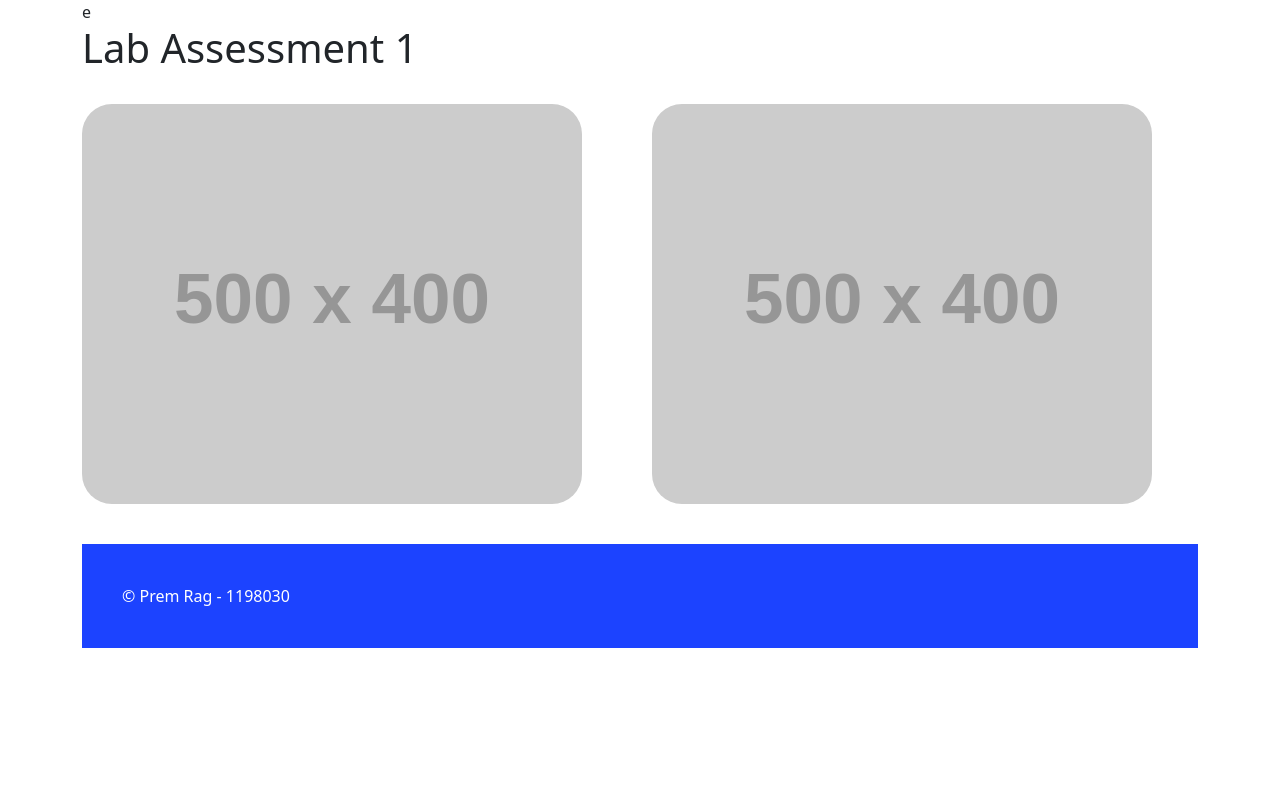
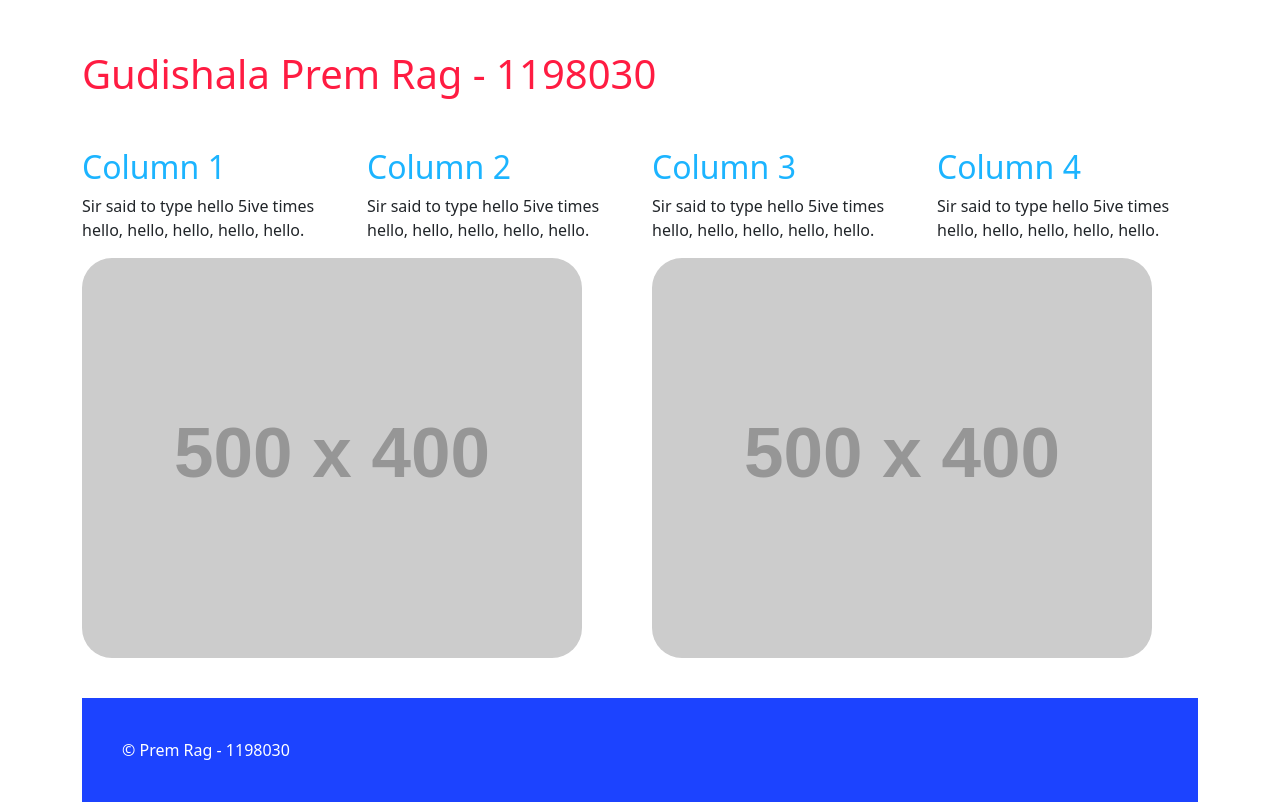
Before and after one commit to PremRag/Comp-6062-Lab-Assessment-1, a plain HTML site: page index.html in a window 1280 px wide. Drawn offline with nearby package versions, Linux system fonts and the light colour scheme; placeholder pictures from the web are drawn by us.

Commit message:
java final update

```diff
--- a/index.html
+++ b/index.html
@@ -1,4 +1,4 @@
-e <!DOCTYPE html>
+<!DOCTYPE html>
 <html>
 <head>
     <title>1198030</title>
@@ -11,19 +11,22 @@ e <!DOCTYPE html>
     </header>
     <main>
         <div class="row">
-            <div class="col-md-3">
-                <h2 class="headingSecondary"></h2>
+            <div class="col-md-3 ">
+                <h2 class="headingSecondary">Column 1</h2>
+                <p>Sir said to type hello 5ive times hello, hello, hello, hello, hello.</p>
             </div>
             <div class="col-md-3">
-                <h2 class="headingSecondary"></h2>
+                <h2 class="headingSecondary">Column 2</h2>
+                <p>Sir said to type hello 5ive times hello, hello, hello, hello, hello.</p>
             </div>
             <div class="col-md-3">
-                <h2 class="headingSecondary"></h2>
+                <h2 class="headingSecondary">Column 3</h2>
+                <p>Sir said to type hello 5ive times hello, hello, hello, hello, hello.</p>
             </div>
             <div class="col-md-3">
-                <h2 class="headingSecondary"></h2>
+                <h2 class="headingSecondary">Column 4</h2>
+                <p>Sir said to type hello 5ive times hello, hello, hello, hello, hello.</p>
             </div>
-            <p></p>
         </div>
         <div class="row">
             <div class="col-md-6"><img src="https://fakeimg.pl/500x400"></div>
@@ -31,6 +34,6 @@ e <!DOCTYPE html>
         </div>
     </main>
     <footer>&copy Prem Rag - 1198030</footer>
-    <script src=”scripts/app.js”></script>
+    <script src="scripts/app.js"></script>
 </body>
 </html>
--- a/scripts/app.js
+++ b/scripts/app.js
@@ -6,8 +6,8 @@ const result            = `${studentFullName} - ${studentNumber}`;
 
 console.log(result);    //this will print both student name and number uisng only single code line.
 
-const headerContent     = document.querySelector("h1");
+const headerContent     = document.querySelector('h1');
 
 headerContent.innerHTML = `${studentFullName} - ${studentNumber}`;
 
-headerContent.classList.add("headingPrimary");
+headerContent.classList.add('headingPrimary');
```
